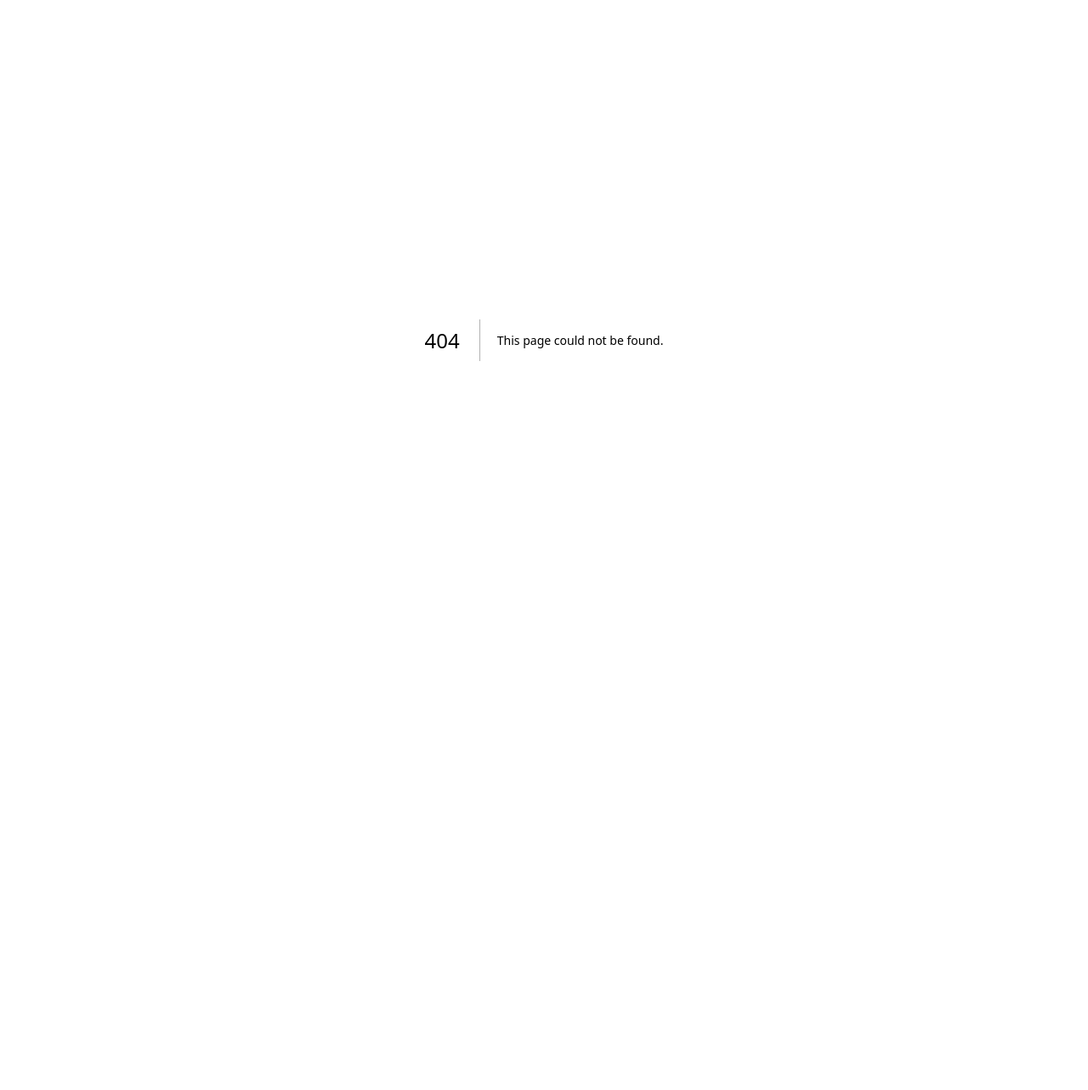
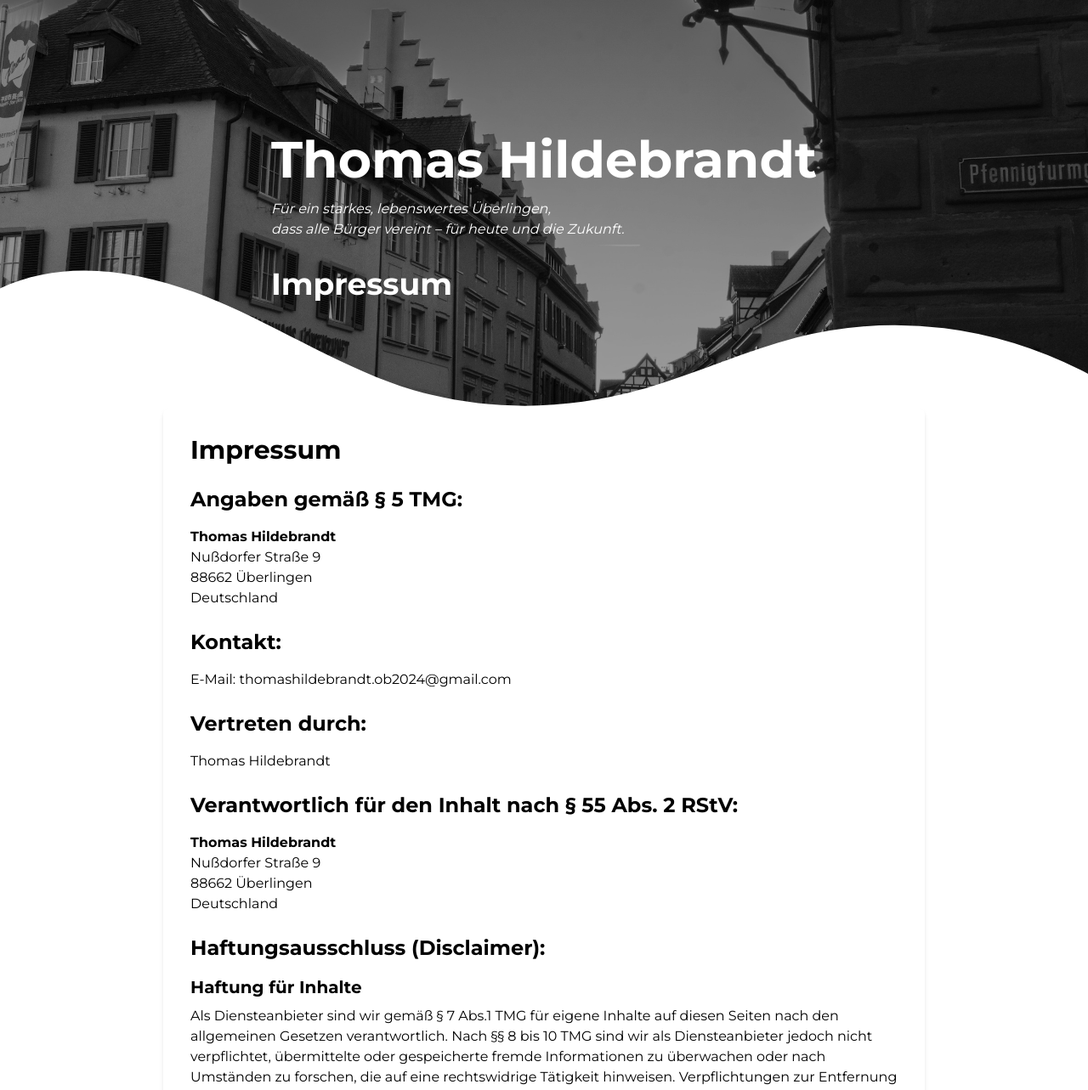
Before and after one commit to FunkeFelix/thomas-hildebrandt, a Next.js app: page /impressum in a window 1280 px wide. Before the commit this address had no page. Shown: the top 1283 px of the page at 85% size. Before the commit the page ends 800 px from the top, so only its background shows below. Built offline with nearby package versions, Linux system fonts and the light colour scheme.

Commit message:
Add ImpressumPage component

```diff
--- /dev/null
+++ b/src/app/impressum/page.tsx
@@ -0,0 +1,126 @@
+import WaveDivider from "../compositions/WaveDivider/WaveDivider";
+
+export default function ImpressumPage() {
+  return (
+    <div className="min-h-screen  text-white overflow-hidden">
+      {/* Main Content */}
+      <main
+        className=" mx-auto px-4 py-12 md:pt-24 flex flex-col-reverse md:flex-row items-center h-[60vh] relative bg-cover bg-center bg-no-repeat"
+        style={{
+          backgroundImage: "url('/assets/images/ueberlingen_city.jpg')",
+        }}
+      >
+        <div className="absolute inset-0 bg-black opacity-40"></div>
+
+        <div className="flex flex-col md:flex-row justify-around w-full relative z-10 space-y-8 md:space-y-0">
+          <div className="text-center md:text-left mb-8 md:mb-0">
+            <h1 className="text-4xl md:text-6xl font-bold mb-4 text-white">
+              Thomas Hildebrandt
+            </h1>
+            <p className="text-white mb-8 italic">
+              Für ein starkes, lebenswertes Überlingen,
+              <br />
+              dass alle Bürger vereint – für heute und die Zukunft.
+            </p>
+            <h2 className="text-4xl md:text-4xl font-bold mb-4 text-white">
+              Impressum
+            </h2>
+          </div>
+        </div>
+
+        <WaveDivider fillColor="fill-white" />
+      </main>
+
+      <div className="max-w-4xl mx-auto p-8 bg-white shadow-md rounded-lg text-black">
+        <h1 className="text-3xl font-semibold mb-6">Impressum</h1>
+
+        <h2 className="text-2xl font-semibold mt-6 mb-4">
+          Angaben gemäß § 5 TMG:
+        </h2>
+        <p>
+          <strong>Thomas Hildebrandt</strong>
+          <br />
+          Nußdorfer Straße 9
+          <br />
+          88662 Überlingen
+          <br />
+          Deutschland
+        </p>
+
+        <h2 className="text-2xl font-semibold mt-6 mb-4">Kontakt:</h2>
+        <p>E-Mail: thomashildebrandt.ob2024@gmail.com</p>
+
+        <h2 className="text-2xl font-semibold mt-6 mb-4">Vertreten durch:</h2>
+        <p>Thomas Hildebrandt</p>
+
+        <h2 className="text-2xl font-semibold mt-6 mb-4">
+          Verantwortlich für den Inhalt nach § 55 Abs. 2 RStV:
+        </h2>
+        <p>
+          <strong>Thomas Hildebrandt</strong>
+          <br />
+          Nußdorfer Straße 9
+          <br />
+          88662 Überlingen
+          <br />
+          Deutschland
+        </p>
+
+        <h2 className="text-2xl font-semibold mt-6 mb-4">
+          Haftungsausschluss (Disclaimer):
+        </h2>
+        <h3 className="text-xl font-semibold mt-4 mb-2">Haftung für Inhalte</h3>
+        <p>
+          Als Diensteanbieter sind wir gemäß § 7 Abs.1 TMG für eigene Inhalte
+          auf diesen Seiten nach den allgemeinen Gesetzen verantwortlich. Nach
+          §§ 8 bis 10 TMG sind wir als Diensteanbieter jedoch nicht
+          verpflichtet, übermittelte oder gespeicherte fremde Informationen zu
+          überwachen oder nach Umständen zu forschen, die auf eine rechtswidrige
+          Tätigkeit hinweisen. Verpflichtungen zur Entfernung oder Sperrung der
+          Nutzung von Informationen nach den allgemeinen Gesetzen bleiben
+          hiervon unberührt. Eine diesbezügliche Haftung ist jedoch erst ab dem
+          Zeitpunkt der Kenntnis einer konkreten Rechtsverletzung möglich. Bei
+          Bekanntwerden von entsprechenden Rechtsverletzungen werden wir diese
+          Inhalte umgehend entfernen.
+        </p>
+
+        <h3 className="text-xl font-semibold mt-4 mb-2">Haftung für Links</h3>
+        <p>
+          Unser Angebot enthält Links zu externen Webseiten Dritter, auf deren
+          Inhalte wir keinen Einfluss haben. Deshalb können wir für diese
+          fremden Inhalte auch keine Gewähr übernehmen. Für die Inhalte der
+          verlinkten Seiten ist stets der jeweilige Anbieter oder Betreiber der
+          Seiten verantwortlich. Die verlinkten Seiten wurden zum Zeitpunkt der
+          Verlinkung auf mögliche Rechtsverstöße überprüft. Rechtswidrige
+          Inhalte waren zum Zeitpunkt der Verlinkung nicht erkennbar. Eine
+          permanente inhaltliche Kontrolle der verlinkten Seiten ist jedoch ohne
+          konkrete Anhaltspunkte einer Rechtsverletzung nicht zumutbar. Bei
+          Bekanntwerden von Rechtsverletzungen werden wir derartige Links
+          umgehend entfernen.
+        </p>
+
+        <h3 className="text-xl font-semibold mt-4 mb-2">Urheberrecht</h3>
+        <p>
+          Die durch die Seitenbetreiber erstellten Inhalte und Werke auf diesen
+          Seiten unterliegen dem deutschen Urheberrecht. Die Vervielfältigung,
+          Bearbeitung, Verbreitung und jede Art der Verwertung außerhalb der
+          Grenzen des Urheberrechtes bedürfen der schriftlichen Zustimmung des
+          jeweiligen Autors bzw. Erstellers. Downloads und Kopien dieser Seite
+          sind nur für den privaten, nicht kommerziellen Gebrauch gestattet.
+          Soweit die Inhalte auf dieser Seite nicht vom Betreiber erstellt
+          wurden, werden die Urheberrechte Dritter beachtet. Insbesondere werden
+          Inhalte Dritter als solche gekennzeichnet. Sollten Sie trotzdem auf
+          eine Urheberrechtsverletzung aufmerksam werden, bitten wir um einen
+          entsprechenden Hinweis. Bei Bekanntwerden von Rechtsverletzungen
+          werden wir derartige Inhalte umgehend entfernen.
+        </p>
+
+        <h3 className="text-xl font-semibold mt-4 mb-2">Streitschlichtung</h3>
+        <p>
+          Wir sind nicht bereit oder verpflichtet, an Streitbeilegungsverfahren
+          vor einer Verbraucherschlichtungsstelle teilzunehmen.
+        </p>
+      </div>
+    </div>
+  );
+}
```
